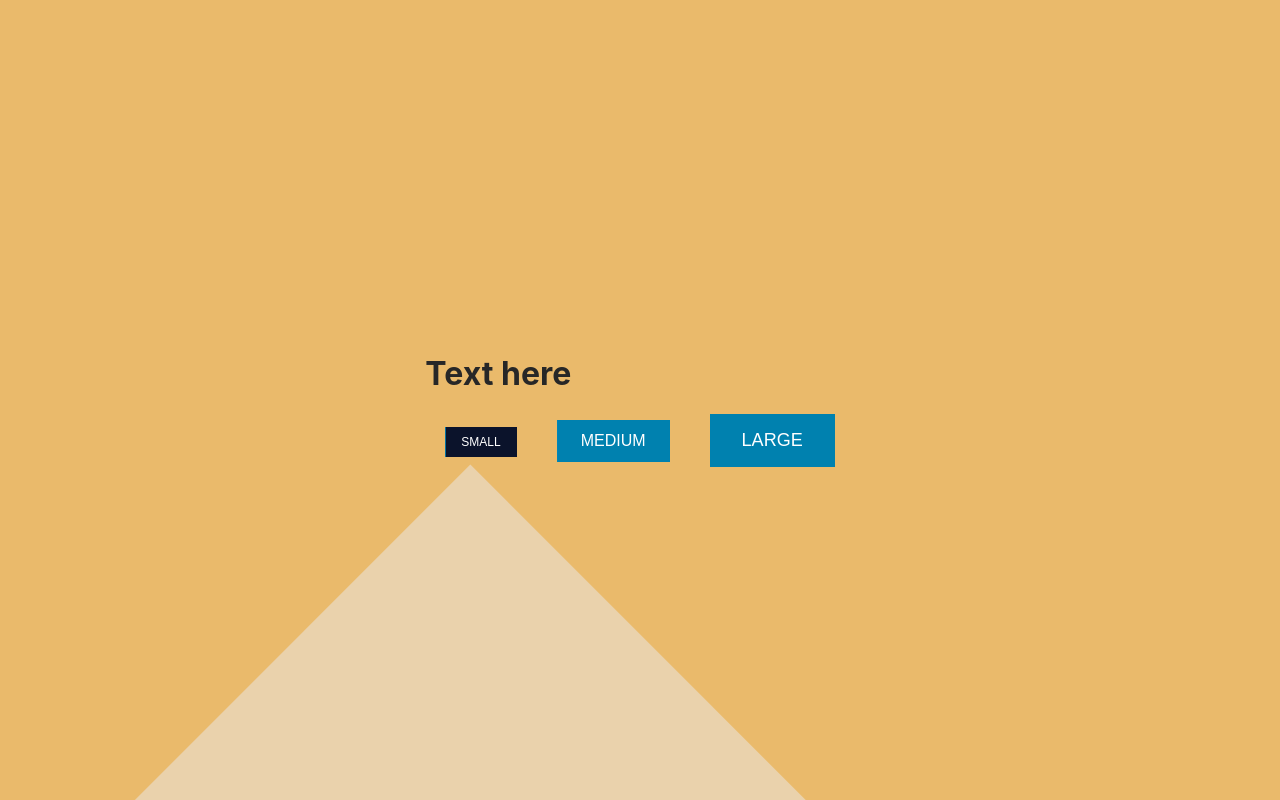
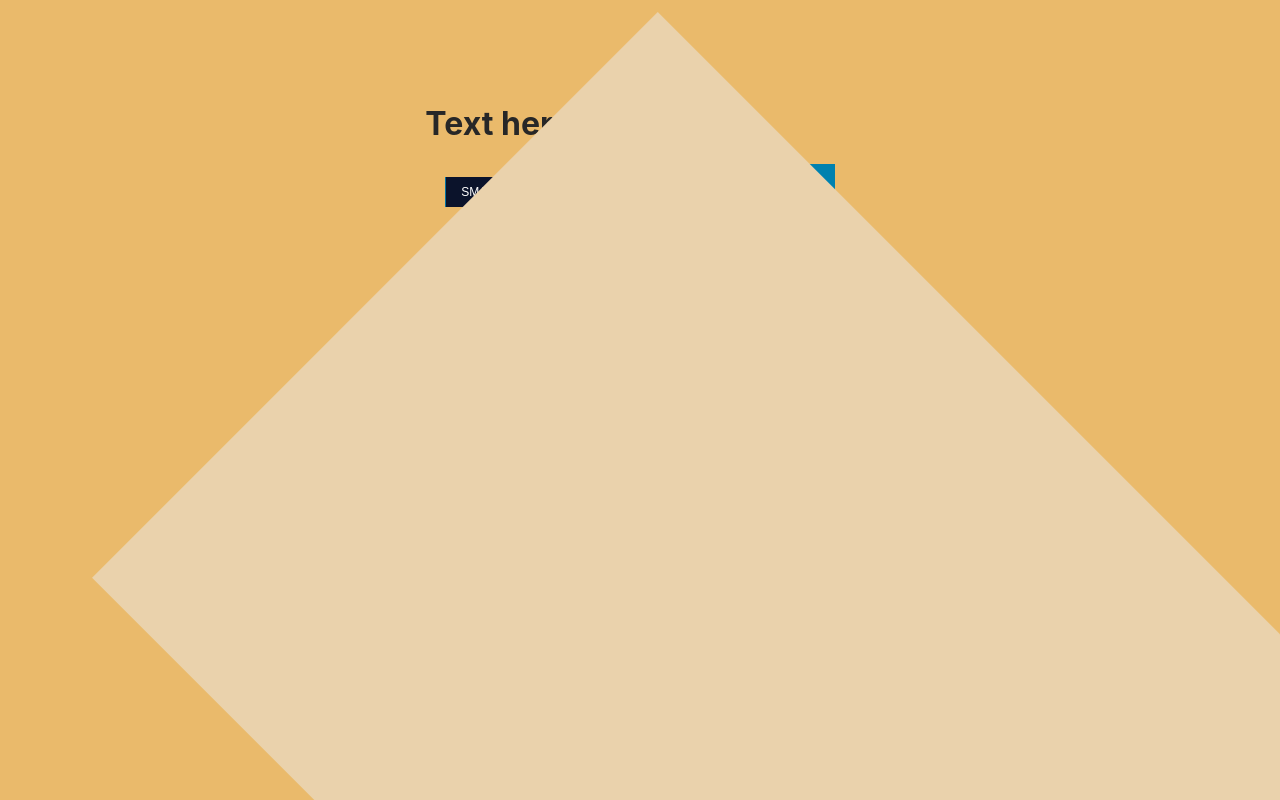
Before and after one commit to jonah-ullman/jonah-portfolio, a Next.js app: page / in a window 1280 px wide. Built offline with nearby package versions, Linux system fonts and the light colour scheme.

Commit message:
Edits swatches, begins to create nav component

```diff
--- a/pages/index.js
+++ b/pages/index.js
@@ -39,6 +39,14 @@ export default function Home() {
         <Button {...buttonConfigSmall}/>
         <Button {...buttonConfigMedium}/>
         <Button {...buttonConfigLarge}/>
+        <div className="swatch" style={{background: '#A690A4'}}></div>
+        <div className="swatch" style={{background: '#75BFCA'}}></div>
+        <div className="swatch" style={{background: '#DB6C79'}}></div>
+        <div className="swatch" style={{background: '#9C444C'}}></div>
+        <div className="swatch" style={{background: '#92374D'}}></div>
+        <div className="swatch" style={{background: '#916953'}}></div>
+        <div className="swatch" style={{background: '#9D695A'}}></div>
+        <div className="swatch" style={{background: '#632B30'}}></div>
       </main>
     </div>
   )
--- a/styles/globals.css
+++ b/styles/globals.css
@@ -21,7 +21,7 @@ body {
 
 body::after {
   background-color: #EAD2AC;
-  width: 100vw;
+  width: 200vw;
   height: 100vh;
   position: fixed;
   transform: rotate(45deg);
@@ -31,3 +31,9 @@ body::after {
 h1 {
   color: #272727;
 }
+
+.swatch {
+  height: 40px;
+  width: 40px;
+  margin: 20px;
+}
```
Also changed, not shown: components/Nav/nav.js (added, +11 -0 lines), components/Nav/nav.module.scss (added).
